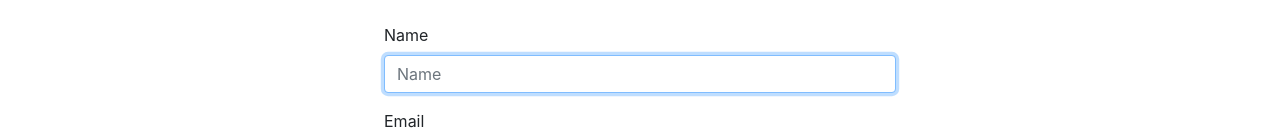
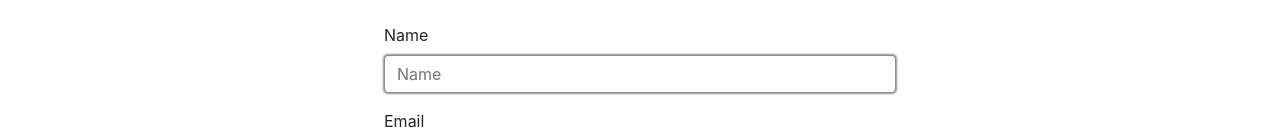
Before and after one commit to ArturShahbazyan/todo-react-app, a React (Create React App) app: page /contact in a window 1280 px wide. Shown: the part 229-368 px from the top of the page. Built offline with nearby package versions, Linux system fonts and the light colour scheme.

Commit message:
Todo App

```diff
--- a/src/App.css
+++ b/src/App.css
@@ -31,6 +31,11 @@
   background-color: #282c34;
 }
 
+.form-control:focus {
+  border: 1.5px solid #8c8f90;
+  box-shadow: 0 0 2px 1px #8c8f90;
+}
+
 .Toastify__toast--success {
   background: #29ccbe;
 }
--- a/src/Components/ContactForm/ContactForm.js
+++ b/src/Components/ContactForm/ContactForm.js
@@ -79,7 +79,7 @@ const ContactForm = (props) => {
     return (
         <>
             <Form className={s.contact}>
-                <h5 className={`text-center ${success ? 'text-success' : 'text-danger'}`}>
+                <h5 className={`text-center ${success ? 'text-info' : 'text-danger'}`}>
                     {success ? "Data send Successfully" : error}
                 </h5>
                 {inputs}
```
Also changed, not shown: 1 other file (tests, documents, lock files or other folders).
